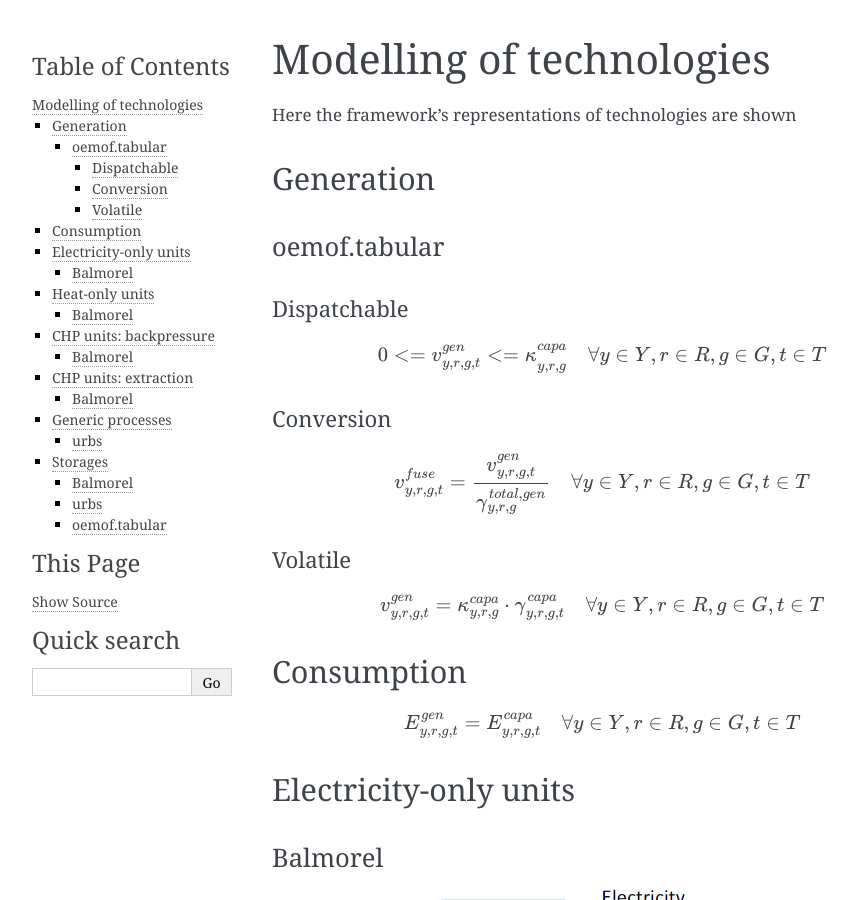
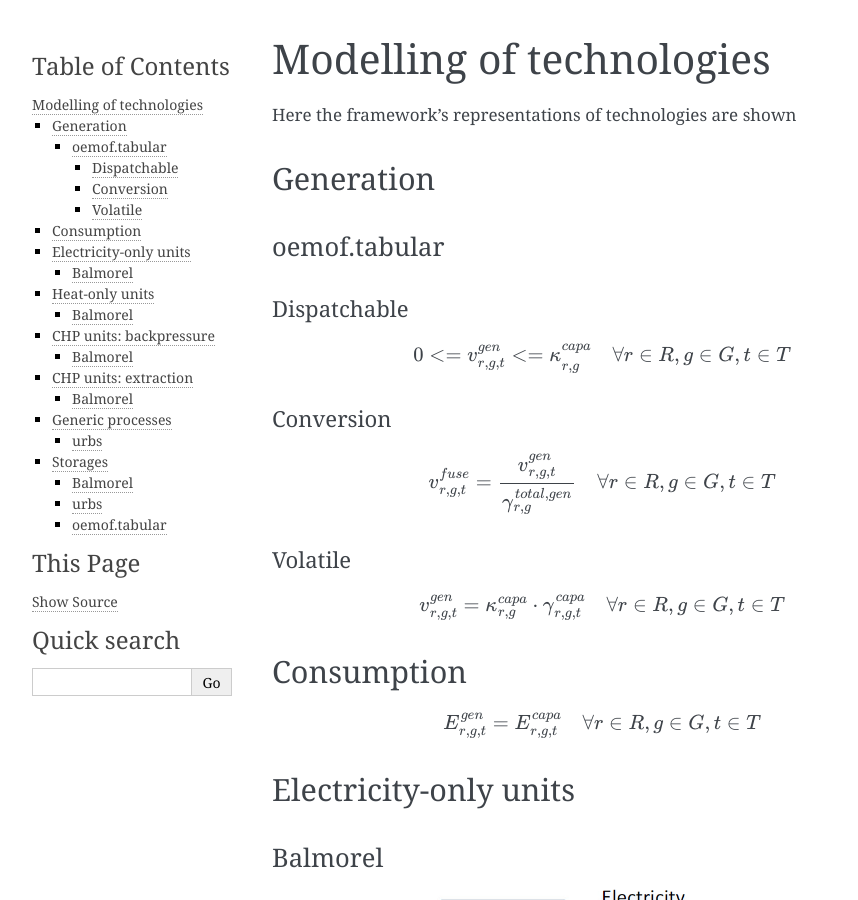
Before and after one commit to open-modex/mathematical-documentation, a Sphinx documentation site: the page built from doc/source/frameworks/technologies.rst, in a window 1280 px wide and 900 px high. Shown: the whole window, without its empty margins (148-1006 px from the left). Built offline with Sphinx 7.4.7, drawn with Linux system fonts in a browser that asks for light colours.

Commit message:
Fix typo

```diff
--- a/doc/source/frameworks/technologies.rst
+++ b/doc/source/frameworks/technologies.rst
@@ -13,7 +13,7 @@ Dispatchable
 
 .. math::
 
-        {0 <= v^{gen}_{y,r,g,t} <= \kappa}^{capa}_{y,r,g} \quad \forall y \in Y, r \in R, g\in G, t\in T
+        {0 <= v^{gen}_{r,g,t} <= \kappa}^{capa}_{r,g} \quad \forall r \in R, g\in G, t\in T
 
 
 Conversion
@@ -21,7 +21,7 @@ Conversion
 
 .. math::
 
-	{v^{fuse}_{y,r,g,t}}  = \frac{v^{gen}_{y,r,g,t}}{\gamma^{total,gen}_{y,r,g}} \quad \forall y \in Y, r \in R, g\in G, t\in T
+	{v^{fuse}_{r,g,t}}  = \frac{v^{gen}_{r,g,t}}{\gamma^{total,gen}_{r,g}} \quad \forall r \in R, g\in G, t\in T
 
 
 Volatile
@@ -29,7 +29,7 @@ Volatile
 
 .. math::
 
-        {v^{gen}_{y,r,g,t} = \kappa^{capa}_{y,r,g} \cdot \gamma^{capa}_{y,r,g,t}} \quad \forall y \in Y, r \in R, g\in G, t\in T
+        {v^{gen}_{r,g,t} = \kappa^{capa}_{r,g} \cdot \gamma^{capa}_{r,g,t}} \quad \forall r \in R, g\in G, t\in T
 
 
 Consumption
@@ -41,7 +41,7 @@ Load
 
 .. math::
 
-        {E^{gen}_{y,r,g,t} = E^{capa}_{y,r,g,t}} \quad \forall y \in Y, r \in R, g\in G, t\in T
+        {E^{gen}_{r,g,t} = E^{capa}_{r,g,t}} \quad \forall r \in R, g\in G, t\in T
 
 
 Electricity-only units
```
